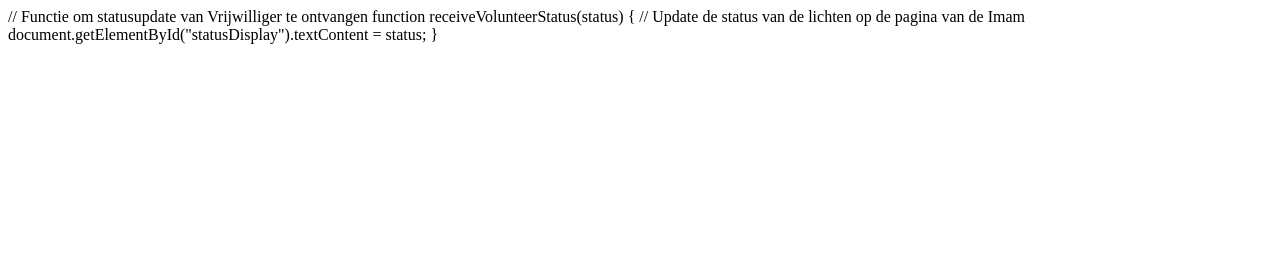
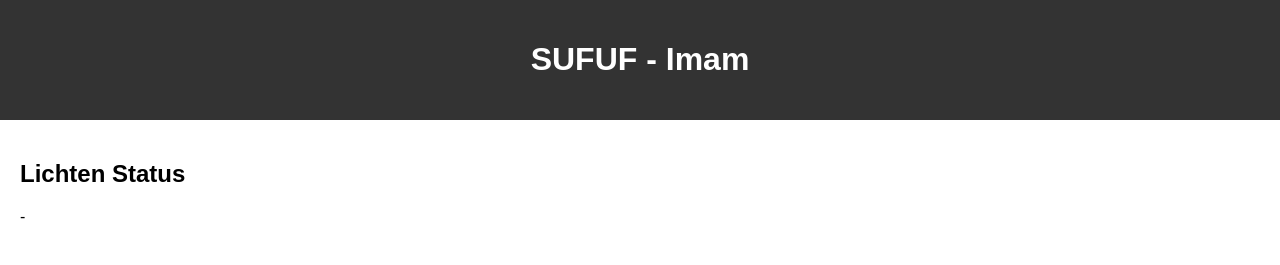
Before and after one commit to RachidAzrou/sufuf, a plain HTML site: page imam.html in a window 1280 px wide. Drawn offline with Linux system fonts and the light colour scheme.

Commit message:
Update imam.html

```diff
--- a/imam.html
+++ b/imam.html
@@ -1,5 +1,21 @@
-// Functie om statusupdate van Vrijwilliger te ontvangen
-function receiveVolunteerStatus(status) {
-    // Update de status van de lichten op de pagina van de Imam
-    document.getElementById("statusDisplay").textContent = status;
-}
+<!DOCTYPE html>
+<html lang="nl">
+<head>
+    <meta charset="UTF-8">
+    <meta name="viewport" content="width=device-width, initial-scale=1.0">
+    <title>SUFUF - Imam</title>
+    <link rel="stylesheet" href="styles.css">
+</head>
+<body>
+    <header>
+        <h1>SUFUF - Imam</h1>
+    </header>
+    <main>
+        <div id="lightStatus">
+            <h2>Lichten Status</h2>
+            <p id="statusDisplay">-</p>
+        </div>
+    </main>
+    <script src="imamScript.js"></script>
+</body>
+</html>
```
